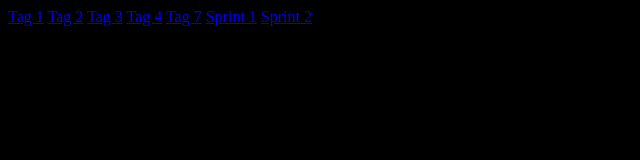
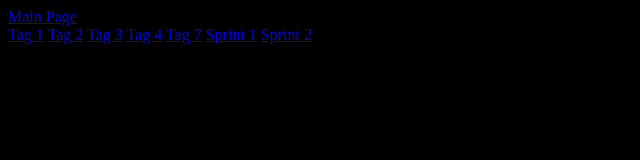
Before and after one commit to Nakatshima/Webdev, a plain HTML site: page netflify.html in a window 1280 px wide. Shown: the whole page, without its empty margins (0-640 px from the left). Drawn offline with Linux system fonts and the light colour scheme.

Commit message:
Update netflify.html

```diff
--- a/netflify.html
+++ b/netflify.html
@@ -6,7 +6,10 @@
     <meta name="viewport" content="width=device-width, initial-scale=1.0">
     <title>Document</title>
 </head>
-<body style="background-color: black;">
+<body>
+    <a href="/">Main Page</a>
+
+    <body style="background-color: black;">
 
 
 <div class="flexbox">
```
